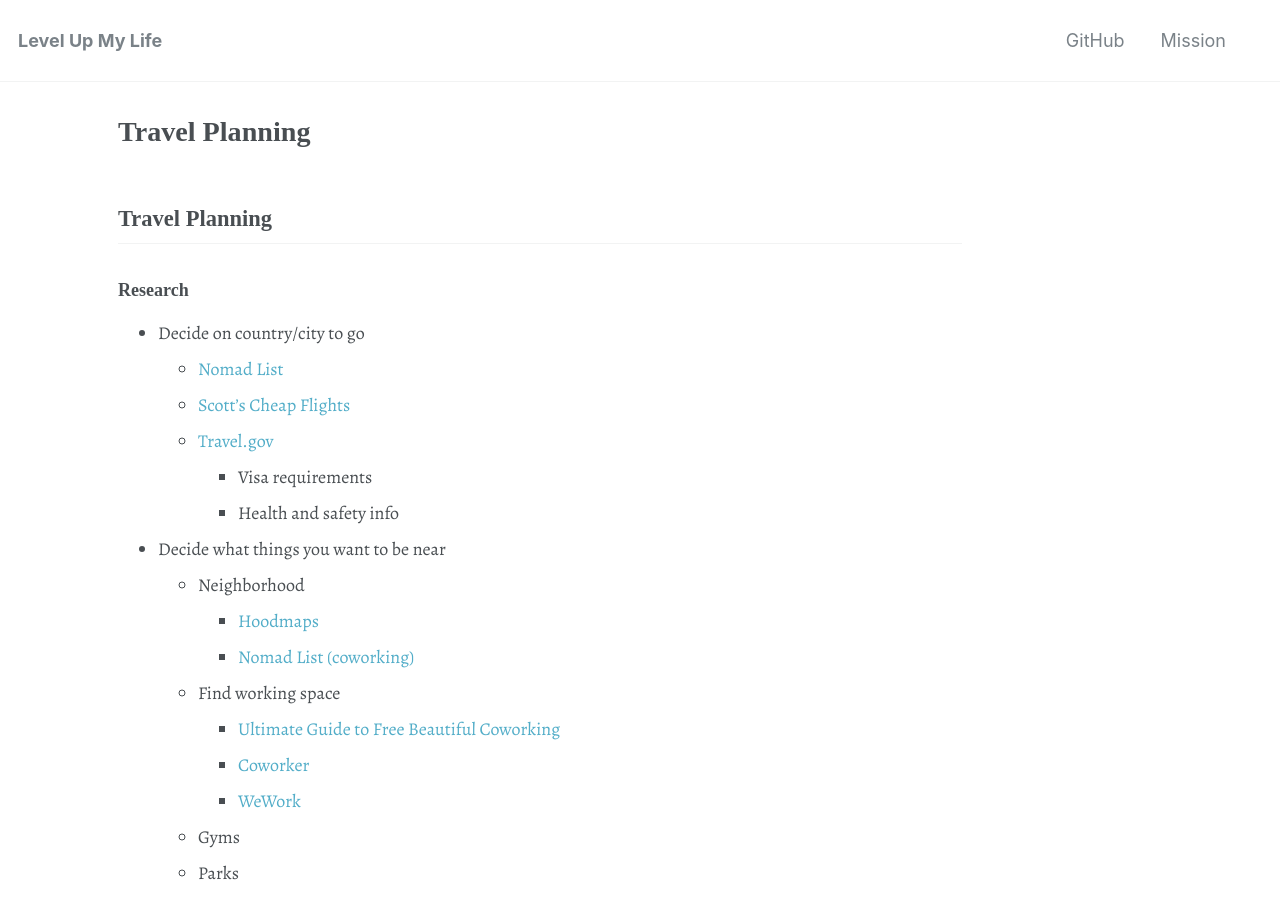
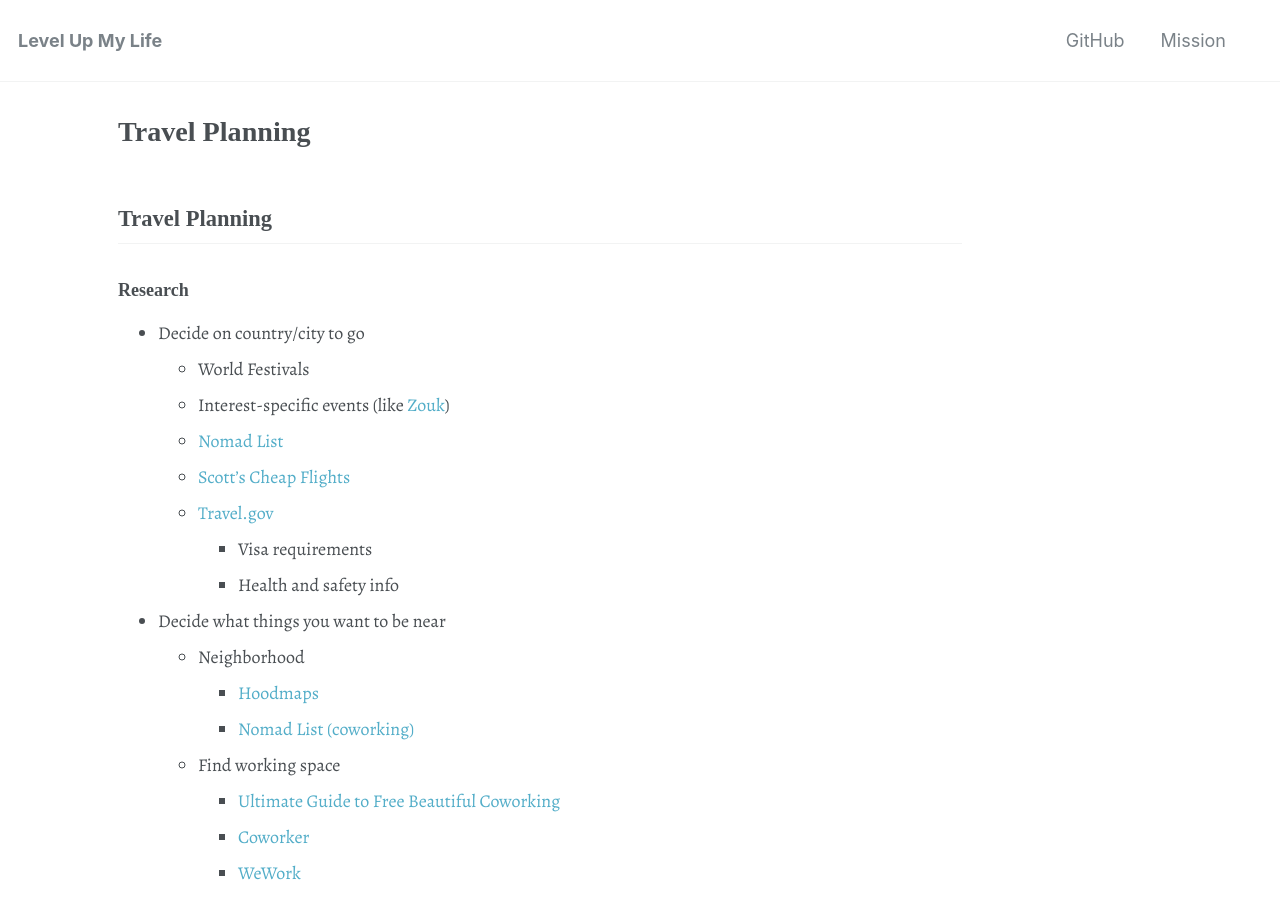
Before and after one commit to shanemileham/levelupmylife, a Jekyll site: the page built from _content/travel/planning.md, in a window 1280 px wide and 900 px high. Built offline with Jekyll 4.4.1, drawn with Linux system fonts in a browser that asks for light colours; some web fonts are replaced; comment, search, counter and statistics services are not loaded.

Commit message:
Added zouk to travel planning

```diff
--- a/_content/travel/planning.md
+++ b/_content/travel/planning.md
@@ -5,6 +5,8 @@ title: Travel Planning
 ## Travel Planning
 ### Research
 - Decide on country/city to go
+  - World Festivals
+  - Interest-specific events (like [Zouk](http://zouktheworld.com/2018-zouk-calendar/))
   - [Nomad List](https://nomadlist.com/)
   - [Scott's Cheap Flights](https://scottscheapflights.com/)
   - [Travel.gov](https://travel.state.gov)
```
